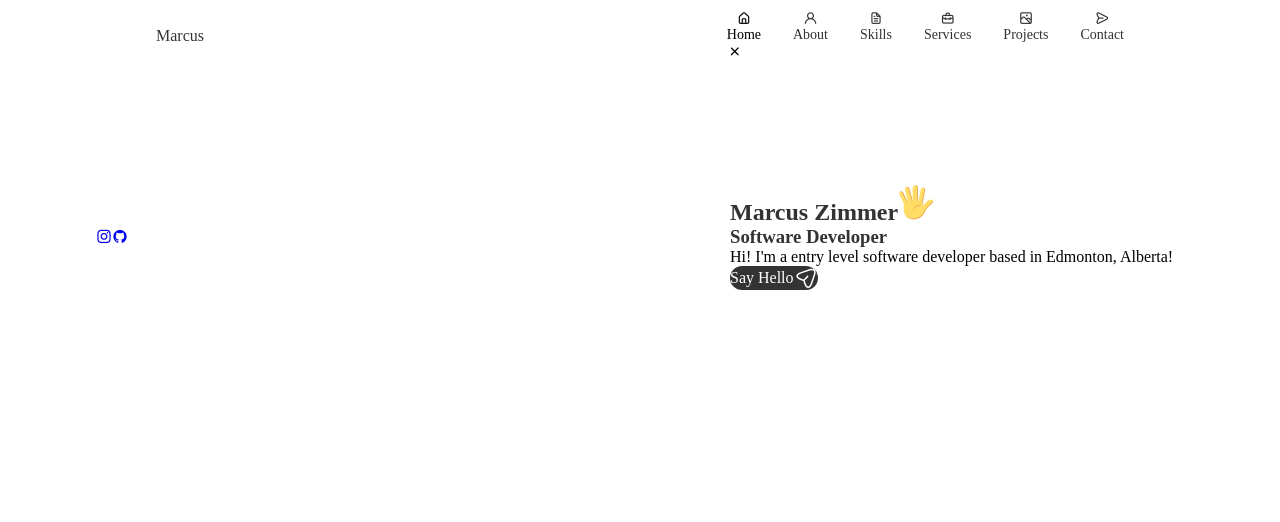
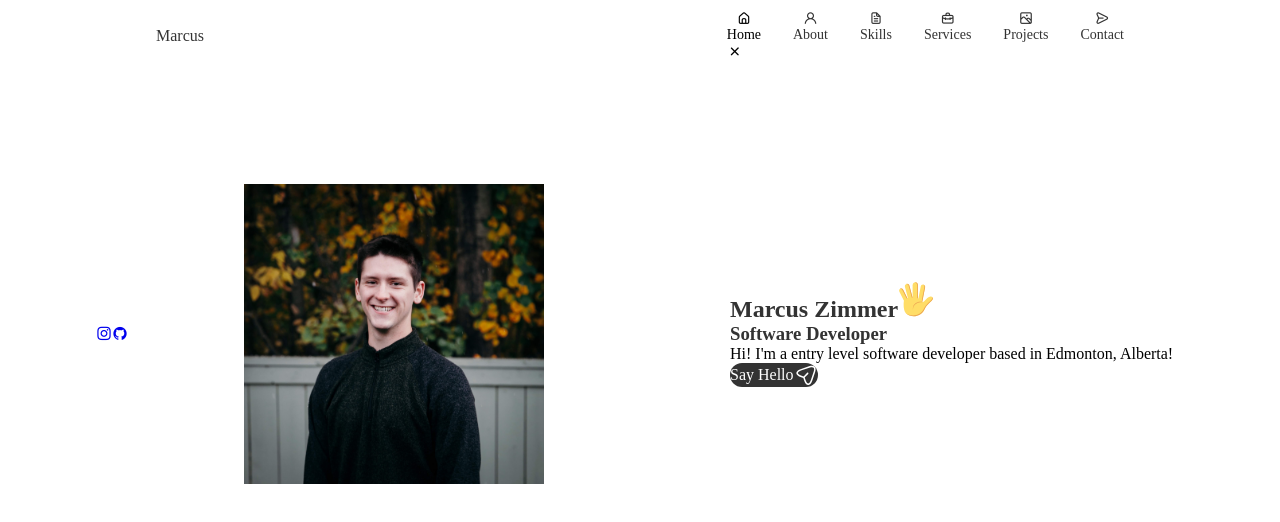
Before and after one commit to marcuszcoding/portfolio, a React (Create React App) app in the folder marcus-portfolio/: page / in a window 1280 px wide. Shown: the top 522 px of the page. Built offline with nearby package versions, Linux system fonts and the light colour scheme.

Commit message:
add profile picure

```diff
--- a/marcus-portfolio/src/components/home.css
+++ b/marcus-portfolio/src/components/home.css
@@ -4,3 +4,12 @@
   column-gap: 2rem;
   align-items: center;
 }
+
+.home-img {
+  background: url(../../assets/IMG_0846.jpeg);
+  background-repeat: no-repeat;
+  background-position: center;
+  background-size: cover;
+  width: 300px;
+  height: 300px;
+}
```
Also changed, not shown: marcus-portfolio/assets/IMG_0846.jpeg (added).
